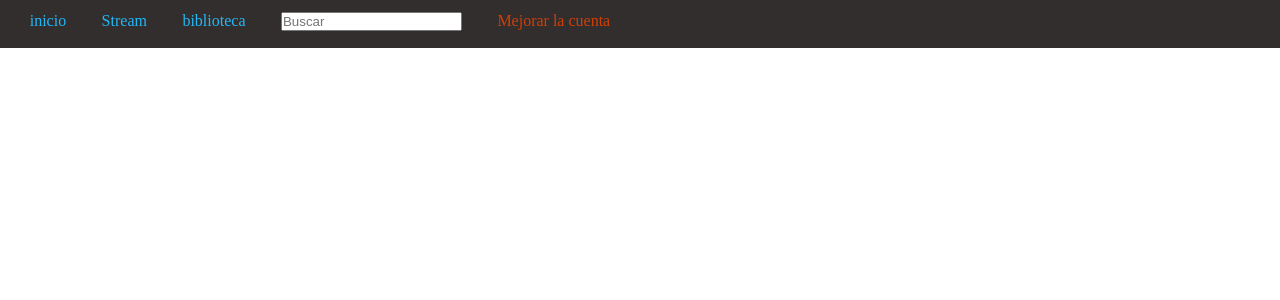
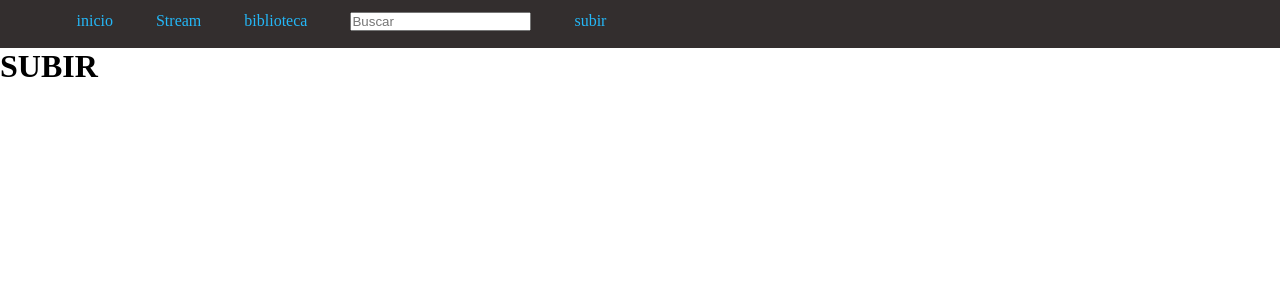
Before and after one commit to PabloIraburu/soundcloud-front, a React (Create React App) app: page /subir in a window 1280 px wide. Shown: the top 300 px of the page. Built offline with nearby package versions, Linux system fonts and the light colour scheme.

Commit message:
aqui dejamos listo el menu con el dropdown y pendiente de el useEffect para que se vea logeado

```diff
--- a/src/App.js
+++ b/src/App.js
@@ -6,7 +6,8 @@ import Discover from "./pages/discover";
 import Navbar from "./components/Navbar/Navbar";
 import Stream from "./pages/stream/stream"
 import Biblioteca from "./pages/biblioteca/biblioteca"
-import MejorarLaCuenta from "./pages/mejorarLaCuenta/mejorarLaCuenta";
+import Subir from "./pages/subir/subir";
+
 
 
 
@@ -24,6 +25,7 @@ function App() {
 
         <Switch>
 
+
           <Route exact path='/'>
              <LandingPage/>
           </Route>
@@ -36,8 +38,8 @@ function App() {
             <Biblioteca />
           </Route>
 
-          <Route path="/mejorarLaCuenta">
-            <MejorarLaCuenta />
+          <Route path="/subir">
+            <Subir />
           </Route>
 
           <Route exact path='/discover'>
--- a/src/components/Navbar/Navbar.js
+++ b/src/components/Navbar/Navbar.js
@@ -10,7 +10,10 @@ const Navbar = () => {
         <nav className="nav">
           <ul className="link-ul">
             <li>
-              <Link className="link" to="/">inicio</Link>
+
+              </li>
+            <li>
+              <Link className="link" to="/discover">inicio</Link>
             </li>
             <li>
               <Link className="link" to="/Stream">Stream</Link>
@@ -22,7 +25,7 @@ const Navbar = () => {
               <input  type="search" placeholder="Buscar"></input>
             </li>
             <li>
-              <Link className="link-stream" to="/mejorarLaCuenta">Mejorar la cuenta</Link>
+              <Link className="link" to="/subir">subir</Link>
             </li>
           </ul>
         </nav>
--- a/src/pages/biblioteca/biblioteca.js
+++ b/src/pages/biblioteca/biblioteca.js
@@ -3,7 +3,7 @@ import React from 'react'
 const biblioteca = () => {
     return (
         <div>
-            <p>hola</p>
+            <h1>BIBLIOTECA</h1>
         </div>
     )
 }
--- a/src/pages/mejorarLaCuenta/mejorarLaCuenta.js
+++ b/src/pages/subir/subir.js
@@ -3,7 +3,7 @@ import React from 'react'
 const mejorarLaCuenta = () => {
     return (
         <div>
-            <h1>gfhghghgffhhg</h1>
+            <h1>SUBIR</h1>
         </div>
     )
 }
```
Also changed, not shown: src/pages/discover/index.js (line endings or trailing spaces), src/pages/subir/subir.css (added).
